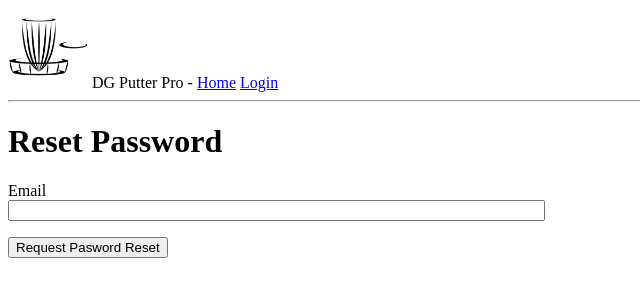
After one commit to jjniemeyer/dgPutterPro, a Flask app: page /reset_password_request in a window 1280 px wide. The commit adds this page. Shown: the top 300 px of the page, without its empty margins (0-640 px from the left). Run offline with Flask 2, Linux system fonts and the light colour scheme; parts of the project's set-up code (start-up, migrations or seed data) failed here and were passed over.

Commit message:
reset pwd request form

```diff
--- a/app/forms.py
+++ b/app/forms.py
@@ -47,3 +47,8 @@ class DrillForm(FlaskForm):
     def validate_putts_made(self, number_putts_made, number_attempts):
         if number_putts_made.data > number_attempts.data:
             raise ValidationEror("The number of putts made must be less than or equal to the number attempted")
+
+
+class ResetPasswordRequestForm(FlaskForm):
+    email = StringField('Email', validators=[DataRequired(), Email()])
+    submit = SubmitField('Request Pasword Reset')
--- a/app/routes.py
+++ b/app/routes.py
@@ -1,8 +1,9 @@
 from flask import render_template, flash, redirect, url_for, request
 from flask_login import current_user, login_user, logout_user, login_required
 from app import app, db
-from app.forms import LoginForm, RegistrationForm, EditGoalForm, DrillForm
+from app.forms import LoginForm, RegistrationForm, EditGoalForm, DrillForm, ResetPasswordRequestForm
 from app.models import User, Drill
+from app.email import send_password_reset_email
 from werkzeug.urls import url_parse
 from datetime import datetime
 
@@ -89,3 +90,19 @@ def edit_goal():
     elif request.method == 'GET':
         form.current_goal.data = current_user.current_goal
     return render_template('edit_goal.html', title='Edit Goal', form=form)
+
+
+@app.route('/reset_password_request', methods=['GET', 'POST'])
+def reset_password_request():
+    if current_user.is_authenticated:
+        return redirect(url_for('index'))
+    form = ResetPasswordRequestForm()
+    if form.validate_on_submit():
+        user = User.query.filter_by(email=form.email.data).first()
+        if user:
+            send_password_reset_email(user)
+        # message flashed regardless of valid email address
+        # to prevent clients from seeing if user is a member or not via this form
+        flash('check your email for instructions on resetting your password.')
+        return redirect(url_for('login'))
+    return render_template('reset_password_request.html', title='Reset Password', form=form)
--- a/app/templates/login.html
+++ b/app/templates/login.html
@@ -21,4 +21,5 @@
         <p>{{ form.submit() }}</p>
     </form>
     <p>New User? <a href="{{ url_for('register') }}">Click to register!</a></p>
+    <p>Forgot Password? <a href="{{ url_for('reset_password_request') }}">Reset Password</a></p>
 {% endblock %}
--- /dev/null
+++ b/app/templates/reset_password_request.html
@@ -0,0 +1,16 @@
+{% extends "base.html" %}
+
+{% block content %}
+    <h1>Reset Password</h1>
+    <form action="" method="post">
+        {{ form.hidden_tag() }}
+        <p>
+            {{ form.email.label }}<br>
+            {{ form.email(size=64) }} <br>
+            {% for error in form.email.errors %}
+            <span style="color: red;">[{{ error }}]</span>
+            {% endfor %}
+        </p>
+        <p>{{ form.submit() }}</p>
+    </form>
+{% endblock %}
```
